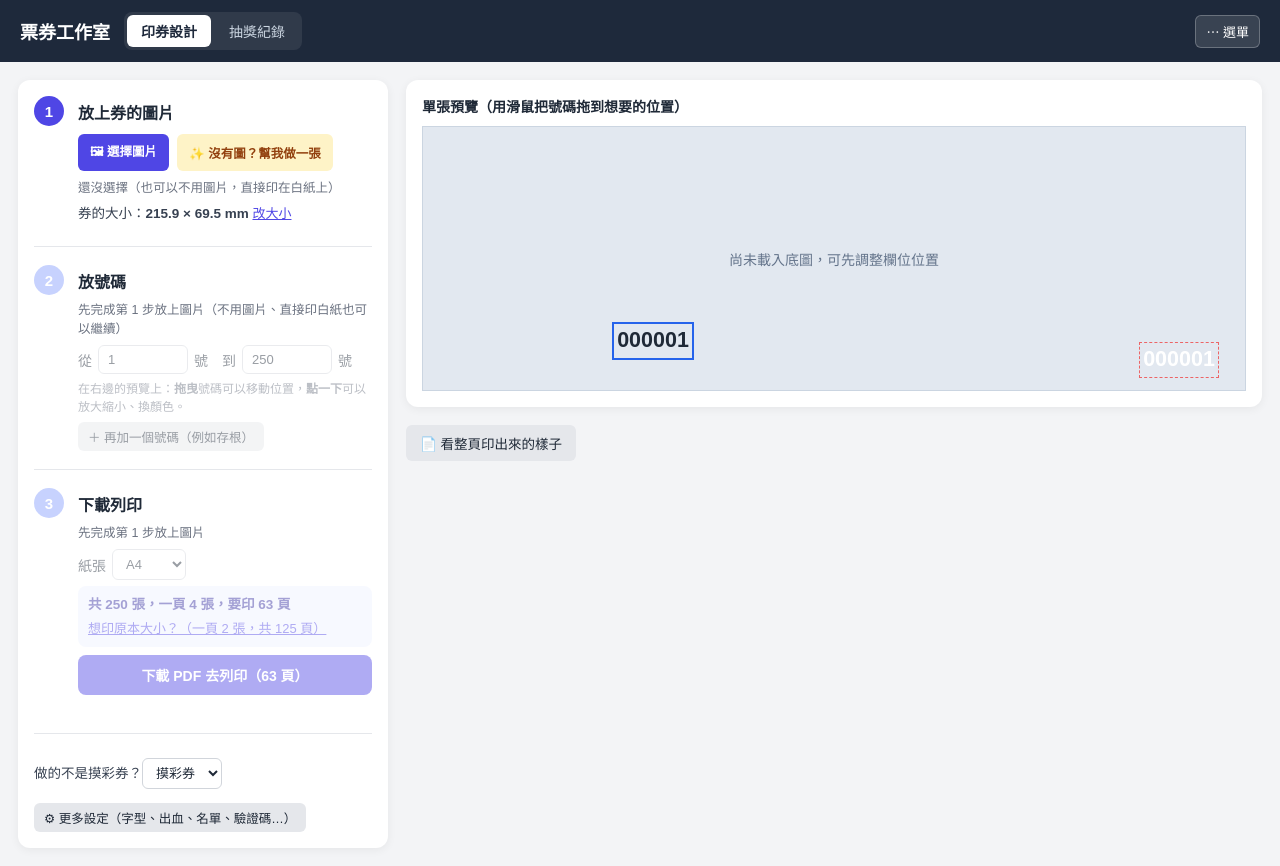
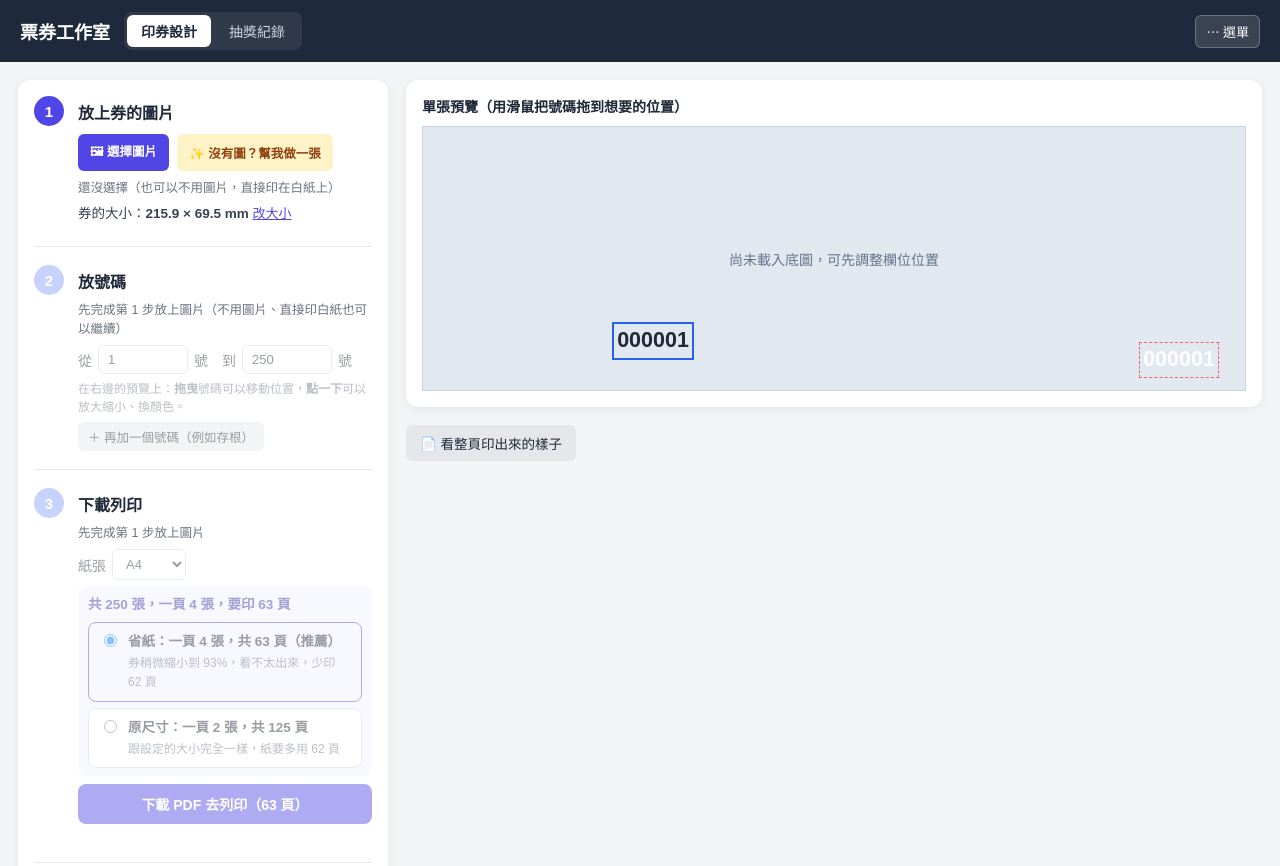
Before and after one commit to windsjp00171-star/CODETOOL, a plain HTML site: page ticket-studio/index.html in a window 1280 px wide. Shown: the top 866 px of the page. Drawn offline with nearby package versions, Linux system fonts and the light colour scheme.

Commit message:
Prefer paper-saving layouts over exact size
Auto layout now maximises tickets per page with up to a 10% shrink
(e.g. lottery tickets stay four-up portrait on A4) instead of jumping
to two-up landscape at full size whenever the paper or size changed.
Step 3 shows both options with page counts, defaulting to the paper
saver, and the choice is remembered.

Co-Authored-By: Claude Opus 5.5 <noreply@anthropic.com>
Claude-Session: https://claude.ai/code/session_01P35kDiyL2SNDNtWgvwf5ow

```diff
--- a/ticket-studio/index.html
+++ b/ticket-studio/index.html
@@ -30,6 +30,11 @@
     .step.wait .step-body > *:not(h3):not(.wait-note) { opacity: .45; }
     .step.wait .step-no { background: #c7d2fe; }
     .wait-note { font-size: 12.5px; color: var(--muted); margin: -4px 0 8px; }
+    .fit-opt { display: flex; gap: 8px; align-items: flex-start; background: #fff; border: 1.5px solid #c7d2fe; border-radius: 8px; padding: 8px 10px; margin-top: 6px; cursor: pointer; color: var(--text); }
+    .fit-opt.on { border-color: var(--primary); background: #eef2ff; }
+    .fit-opt input { margin-top: 3px; }
+    .fit-opt div { display: flex; flex-direction: column; gap: 2px; }
+    .fit-opt b { font-size: 13.5px; } .fit-opt small { font-size: 12px; color: var(--muted); }
     .okbox { background: #ecfdf5; color: #065f46; font-size: 12.5px; border-radius: 6px; padding: 8px 10px; margin: 6px 0 10px; line-height: 1.5; }
     .okbox hr { border: none; border-top: 1px dashed #6ee7b7; margin: 8px 0; }
     .drop-hint { position: fixed; inset: 0; background: rgba(79,70,229,.18); border: 4px dashed var(--primary); z-index: 60; display: flex; align-items: center; justify-content: center; pointer-events: none; }
@@ -474,7 +479,7 @@
       <label class="check adv"><input type="checkbox" data-bind="layout.stackCut" /> 疊切排序（整疊裁切後自動連號）</label>
       <label class="check adv"><input type="checkbox" data-bind="layout.cutMarks" /> 頁緣裁切標記</label>
       <label class="check adv"><input type="checkbox" data-bind="layout.cutLines" /> 券與券之間的虛線</label>
-      <button class="btn-sm adv" id="btnAutoLayout" style="margin:4px 0 10px;">自動：原尺寸 100% 下放最多張</button>
+      <button class="btn-sm adv" id="btnAutoLayout" style="margin:4px 0 10px;">自動排版（一頁放最多張）</button>
       <div class="info" id="layoutInfo"></div>
 
       <h2>5. 下載</h2>
@@ -774,7 +779,7 @@
         defaultField({ id: "f1", name: "左編號", x: 0.28, y: 0.81, color: "#1f2937" }),
         defaultField({ id: "f2", name: "右編號", x: 0.92, y: 0.88, color: "#ffffff" }),
       ],
-      layout: { paper: "A4", orient: "portrait", cols: 1, rows: 4, margin: 5, gap: 0, stackCut: true, cutMarks: true, cutLines: true },
+      layout: { paper: "A4", orient: "portrait", cols: 1, rows: 4, margin: 5, gap: 0, stackCut: true, cutMarks: true, cutLines: true, fit: "save" },
       out: { dpi: 200, noBg: false },
       meta: { name: "摸彩券", preset: "lottery" },
       data: { mode: "seq", list: "" },
@@ -1382,6 +1387,7 @@
         if (el.type === "number" || p === "out.dpi") { const n = parseFloat(v); if (!Number.isFinite(n)) return; v = n; }
         setPath(p, v);
         // 簡易模式：換尺寸、紙張、出血時自動重新排版（原尺寸放最多張）
+        if (/^ticket\.(w|h)$/.test(p)) autoNote = null; // 自己改了尺寸，先前的自動調整說明就不適用
         if (simpleUI && /^(ticket\.(w|h|bleed)|layout\.paper)$/.test(p)) autoLayout();
         refreshAll();
       });
@@ -1465,11 +1471,11 @@
       add(`共 ${nums.length} 張${skipped ? `（已排除 ${skipped} 個）` : ""}，一頁 ${L.perPage} 張，要印 ${pages} 頁`, true);
       if (L.scale < 0.999) {
         const best = bestLayout();
-        add(`為了一頁放 ${L.perPage} 張，券會稍微縮小（${(L.scale * 100).toFixed(0)}%），印出來每張 ${L.sw.toFixed(0)}×${L.sh.toFixed(0)} mm。`);
+        add(`為了一頁放 ${L.perPage} 張，券稍微縮小（${(L.scale * 100).toFixed(0)}%），印出來每張 ${L.sw.toFixed(0)}×${L.sh.toFixed(0)} mm。`);
         if (best) {
           const b = document.createElement("button"); b.className = "btn-sm"; b.style.margin = "4px 0";
-          b.textContent = `改成原本大小（一頁 ${best.n} 張，共 ${Math.ceil(nums.length / best.n)} 頁）`;
-          b.onclick = () => { autoLayout(); syncBindings(); refreshAll(); };
+          b.textContent = `改成原尺寸（一頁 ${best.n} 張，共 ${Math.ceil(nums.length / best.n)} 頁，多用紙）`;
+          b.onclick = () => chooseFit("exact");
           info.appendChild(b);
         } else add(`券比 ${S.layout.paper} 紙還大，只能縮小印。可以在上面改用 A3 紙。`);
       } else add(`✓ 原本大小（${L.sw.toFixed(0)}×${L.sh.toFixed(0)} mm），不縮放`);
@@ -1486,26 +1492,40 @@
     }
 
     // 目前紙張下，原尺寸 100% 一頁最多可放幾張（找不到回傳 null）
-    function bestLayout() {
+    // fit："exact" 原尺寸 100% 放最多張；"save" 省紙：允許縮小到 90%，一頁放最多張
+    const SAVE_MIN_SCALE = 0.9;
+    function bestLayout(fit) {
+      const minScale = (fit || "exact") === "save" ? SAVE_MIN_SCALE : 0.999;
       let best = null;
       for (const orient of ["portrait", "landscape"])
         for (let cols = 1; cols <= 12; cols++)
           for (let rows = 1; rows <= 30; rows++) {
             const L = computeLayout({ orient, cols, rows });
-            if (L.scale < 0.999) break; // 再多列只會更擠
-            if (!best || L.perPage > best.n) best = { n: L.perPage, orient, cols, rows };
+            if (L.scale < minScale) break; // 再多列只會更擠
+            const better = !best || L.perPage > best.n || (L.perPage === best.n && L.scale > best.scale + 1e-6);
+            if (better) best = { n: L.perPage, orient, cols, rows, scale: L.scale };
           }
       return best;
     }
     function autoLayout() {
-      const best = bestLayout();
+      const best = bestLayout(S.layout.fit || "save");
       if (best) Object.assign(S.layout, { orient: best.orient, cols: best.cols, rows: best.rows });
       return !!best;
     }
     $("btnAutoLayout").onclick = () => {
-      if (!autoLayout()) { alert("這張紙在目前邊界下放不下原尺寸的券，請改用較大紙張或縮小邊界。"); return; }
+      S.layout.fit = "save";
+      if (!autoLayout()) { alert("這張紙放不下這個大小的券，請改用較大紙張或縮小邊界。"); return; }
       syncBindings(); refreshAll();
     };
+    // 「省紙」與「原尺寸」兩種排法的比較（相同就回傳 null）
+    function fitChoices() {
+      const { nums } = buildNumbers();
+      const save = bestLayout("save"), exact = bestLayout("exact");
+      if (!save || !exact || save.n === exact.n) return null;
+      const pg = (b) => Math.ceil(nums.length / b.n);
+      return { save, exact, savePages: pg(save), exactPages: pg(exact) };
+    }
+    function chooseFit(fit) { S.layout.fit = fit; autoLayout(); syncBindings(); refreshAll(); }
 
     // ---------- 用途範本 ----------
     const F_IMPACT = FONTS[5].v, F_SANS = FONTS[0].v;
@@ -2693,15 +2713,18 @@
       $("sPdf").disabled = false;
       const pages = Math.ceil(nums.length / L.perPage);
       add(`共 ${nums.length} 張，一頁 ${L.perPage} 張，要印 ${pages} 頁`, true);
-      if (L.scale < 0.999) {
-        const best = bestLayout();
-        if (best) {
-          const b = document.createElement("button"); b.className = "link-btn"; b.style.marginTop = "2px";
-          b.textContent = `想印原本大小？（一頁 ${best.n} 張，共 ${Math.ceil(nums.length / best.n)} 頁）`;
-          b.title = `目前為了一頁放 ${L.perPage} 張，券會縮小成 ${(L.scale * 100).toFixed(0)}%`;
-          b.onclick = () => { autoLayout(); syncBindings(); refreshAll(); };
-          box.appendChild(b);
-        }
+      const fc = fitChoices();
+      if (fc) {
+        const cur = L.perPage === fc.save.n && L.scale < 0.999 ? "save" : L.perPage === fc.exact.n && L.scale >= 0.999 ? "exact" : "";
+        const mk = (key, title, sub) => {
+          const lab = document.createElement("label"); lab.className = "fit-opt" + (cur === key ? " on" : "");
+          const r = document.createElement("input"); r.type = "radio"; r.name = "sFit"; r.checked = cur === key; r.onchange = () => chooseFit(key);
+          const t = document.createElement("div"); const b = document.createElement("b"); b.textContent = title; const sm = document.createElement("small"); sm.textContent = sub;
+          t.append(b, sm); lab.append(r, t); box.appendChild(lab);
+        };
+        const saved = fc.exactPages - fc.savePages;
+        mk("save", `省紙：一頁 ${fc.save.n} 張，共 ${fc.savePages} 頁（推薦）`, `券稍微縮小到 ${(fc.save.scale * 100).toFixed(0)}%，看不太出來，少印 ${saved} 頁`);
+        mk("exact", `原尺寸：一頁 ${fc.exact.n} 張，共 ${fc.exactPages} 頁`, `跟設定的大小完全一樣，紙要多用 ${saved} 頁`);
       }
       $("sPdf").textContent = `下載 PDF 去列印（${pages} 頁）`;
       // 還沒放圖：第 2、3 步先變淡
```
Also changed, not shown: 1 other file.
